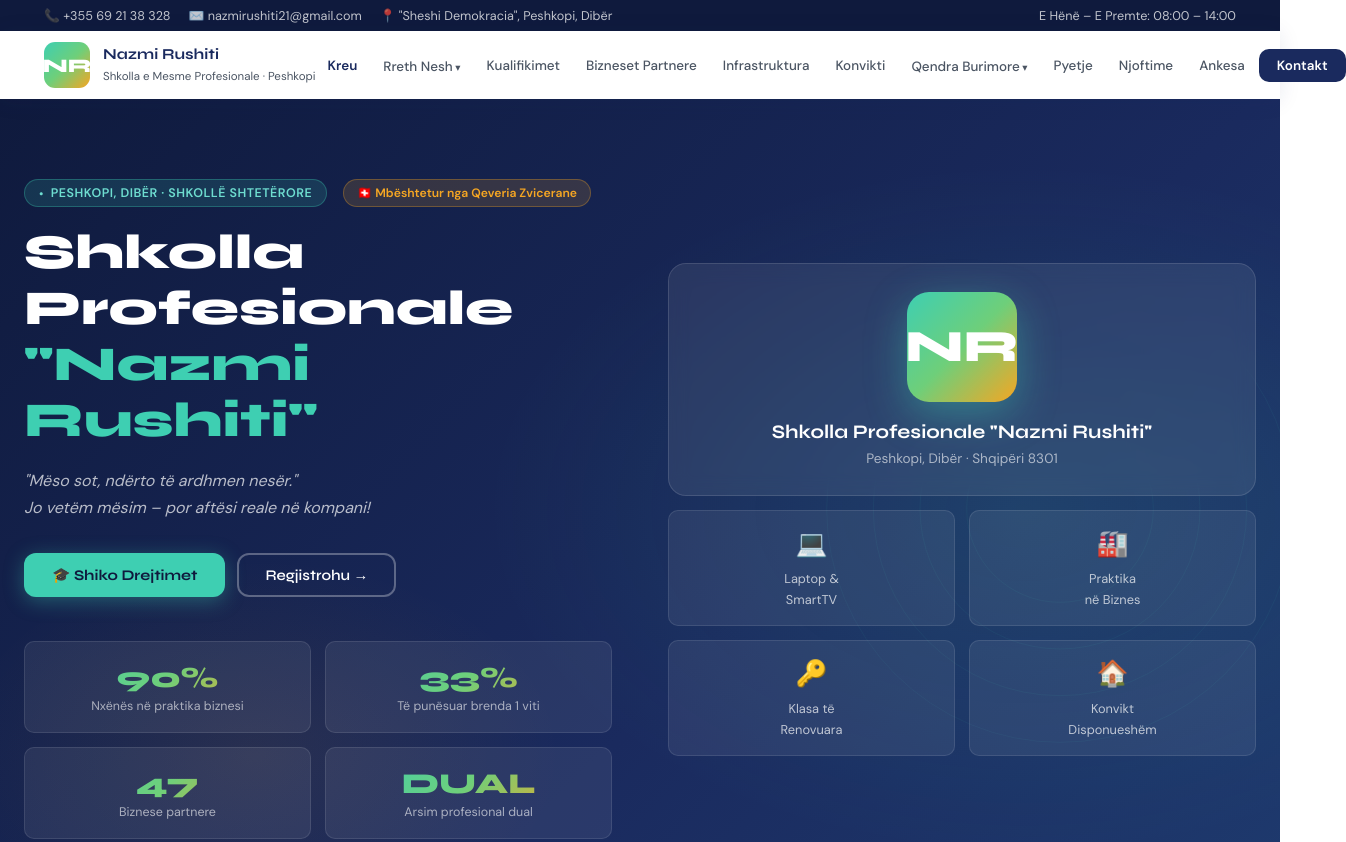
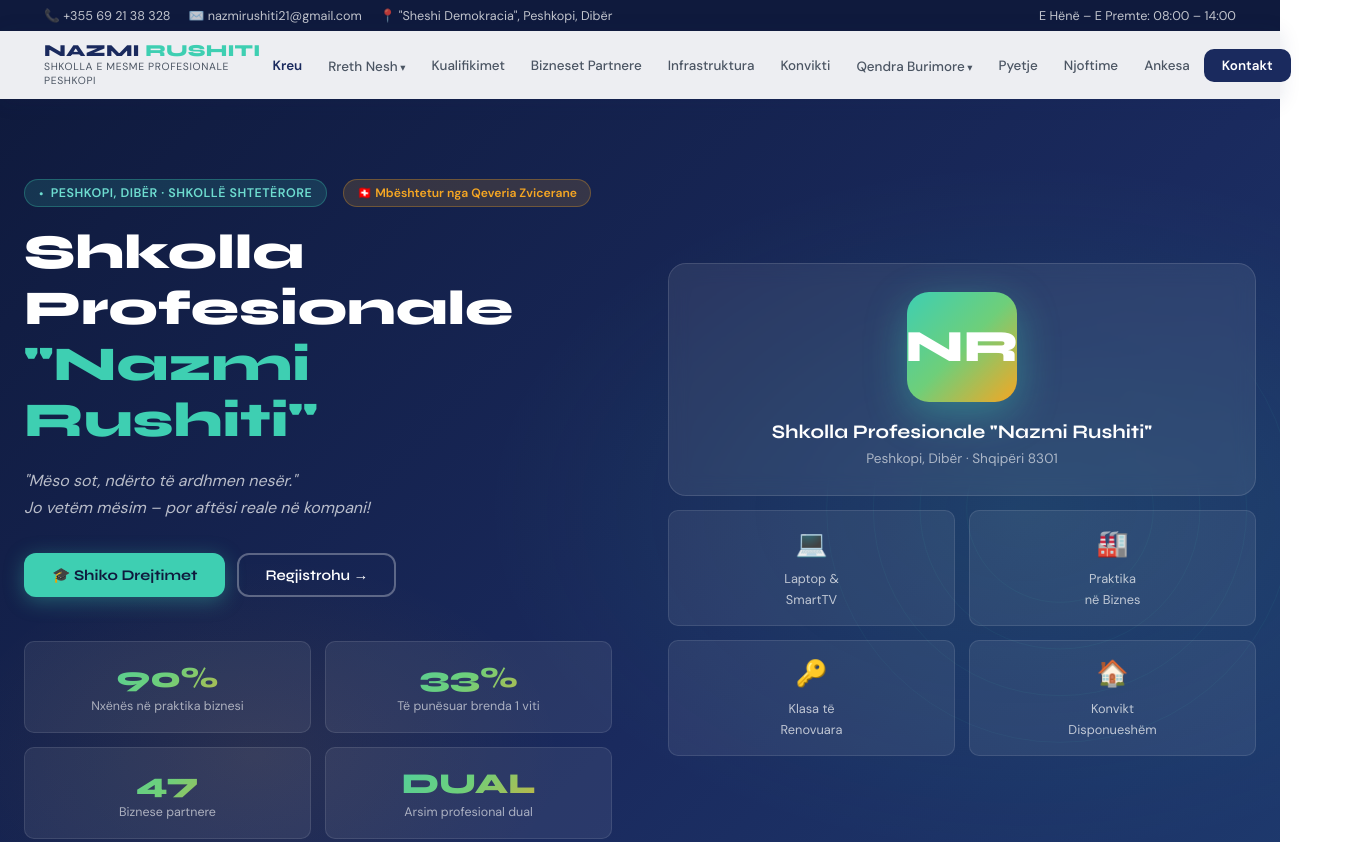
Before and after one commit to inabajraktari/faqja-shkolla-e-re, a plain HTML site: page index.html in a window 1280 px wide. Shown: the top 842 px of the page, 1346 px wide, since content can reach past the window. Drawn offline with Linux system fonts and the light colour scheme.

Commit message:
MENU UPDATED

```diff
--- a/index.html
+++ b/index.html
@@ -25,12 +25,14 @@ a{text-decoration:none}
 .tbc{display:flex;gap:18px;flex-wrap:wrap}
 
 /* NAV */
-nav{position:sticky;top:0;z-index:200;background:var(--white);box-shadow:0 2px 20px rgba(26,42,94,.10)}
+nav{position:sticky;top:0;z-index:200;background:rgba(26,42,94,0.08);backdrop-filter:blur(8px);-webkit-backdrop-filter:blur(8px);box-shadow:0 2px 20px rgba(26,42,94,.12)}
 .navi{max-width:1240px;margin:0 auto;padding:0 24px;display:flex;align-items:center;justify-content:space-between;height:68px}
 .nlogo{display:flex;align-items:center;gap:13px}
-.nli{width:46px;height:46px;background:var(--grad);border-radius:11px;display:flex;align-items:center;justify-content:center;font-family:'Syne',sans-serif;font-weight:800;font-size:1.2rem;color:white;flex-shrink:0}
-.nlt strong{display:block;font-family:'Syne',sans-serif;font-size:.95rem;color:var(--navy);font-weight:700;line-height:1.2;white-space:nowrap}
-.nlt span{font-size:.72rem;color:var(--tm);white-space:nowrap}
+.nli{display:none}
+.nlt{display:flex;flex-direction:column;gap:1px}
+.nlt strong{display:block;font-family:'Syne',sans-serif;font-size:1.05rem;color:var(--navy);font-weight:800;line-height:1;white-space:nowrap;letter-spacing:.01em}
+.nlt strong em{font-style:normal;color:var(--teal)}
+.nlt span{font-size:.65rem;color:var(--tm);white-space:nowrap;letter-spacing:.06em;text-transform:uppercase}
 .nmenu{display:flex;gap:2px;align-items:center}
 .nmenu > a,.nmenu > .ndrop > a{font-size:.84rem;font-weight:500;color:var(--tm);padding:7px 12px;border-radius:8px;transition:all .2s;cursor:pointer;white-space:nowrap}
 .nmenu > a:hover,.nmenu > .ndrop > a:hover,.nmenu > .ndrop:hover > a{background:var(--gl);color:var(--navy)}
@@ -406,7 +408,7 @@ footer{background:var(--navy-dark);color:rgba(255,255,255,.7);padding:56px 24px
   <div class="navi">
     <a href="#kreu" class="nlogo">
       <div class="nli">NR</div>
-      <div class="nlt"><strong>Nazmi Rushiti</strong><span>Shkolla e Mesme Profesionale · Peshkopi</span></div>
+      <div class="nlt"><strong>NAZMI <em>RUSHITI</em></strong><span>SHKOLLA E MESME PROFESIONALE</span><span>PESHKOPI</span></div>
     </a>
     <div class="nmenu" id="navLinks">
       <a href="#kreu" class="active">Kreu</a>
```
